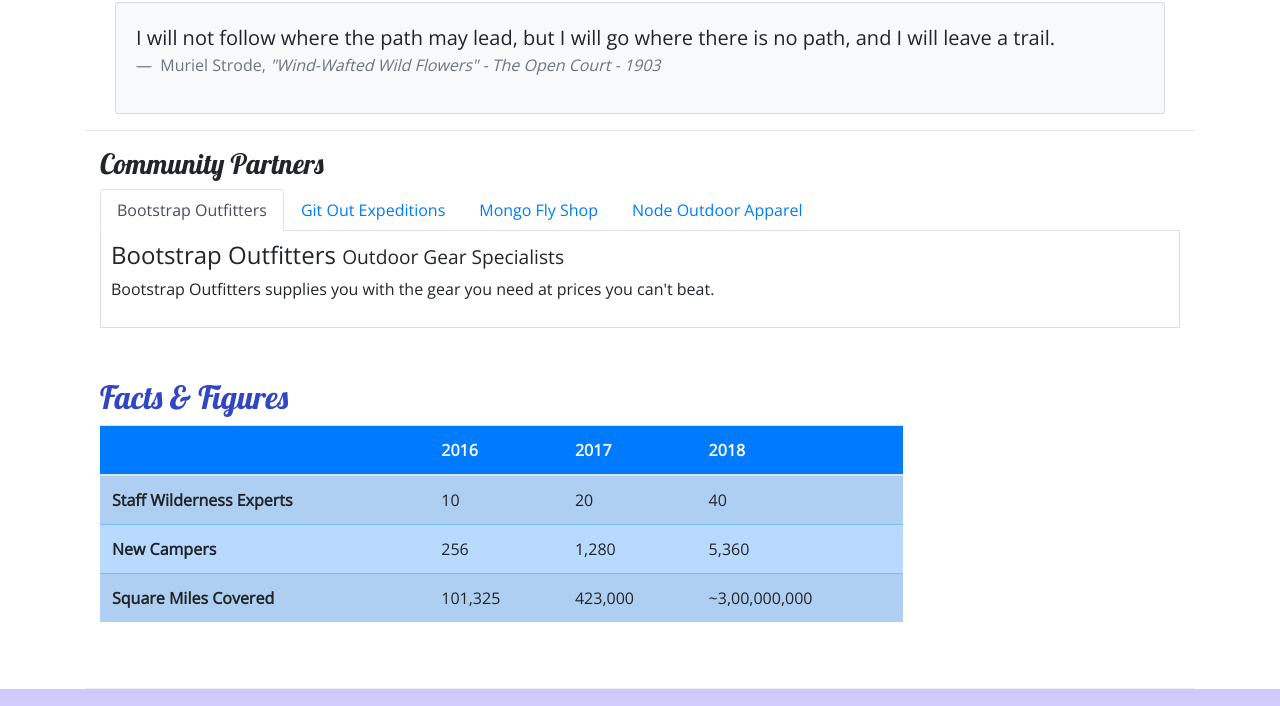
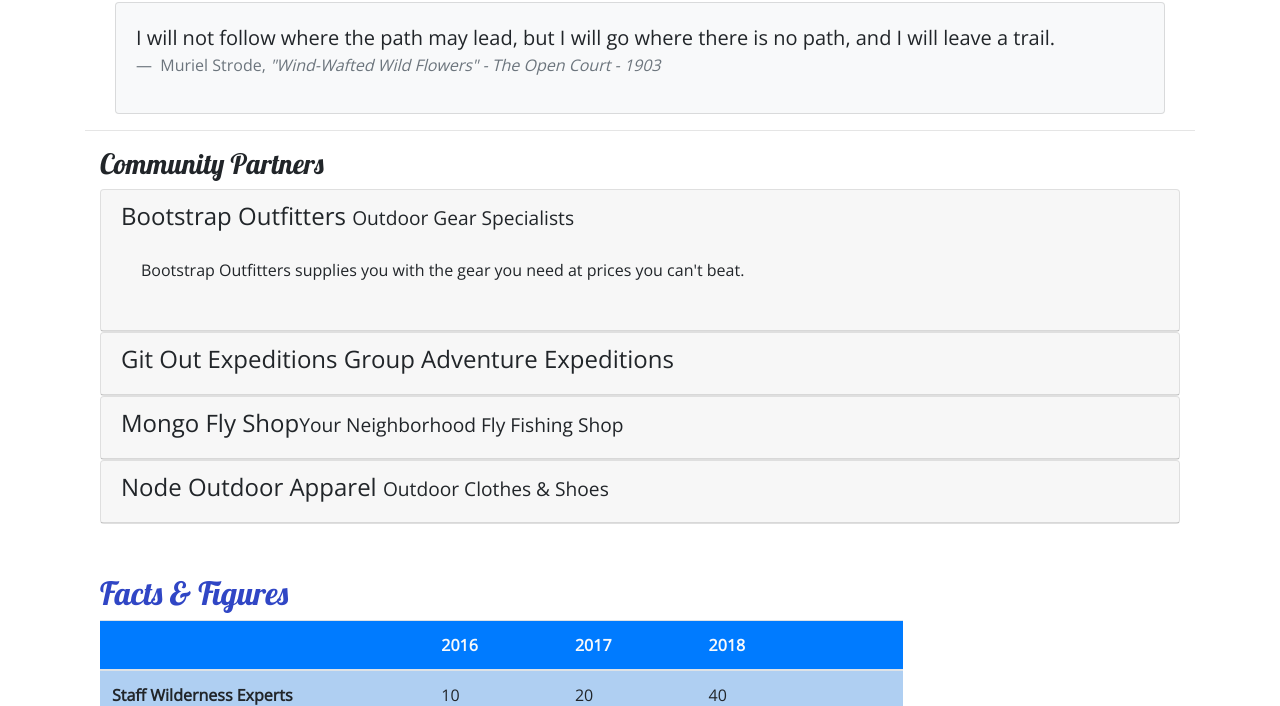
Before and after one commit to lucassnowfall/Nucamp-bootstrap., a website: page aboutus.html in a window 1280 px wide. Shown: the part 715-1421 px from the top of the page. Drawn offline with nearby package versions, Linux system fonts and the light colour scheme.

Commit message:
Accordion Done

```diff
--- a/aboutus.html
+++ b/aboutus.html
@@ -158,66 +158,73 @@
         <div class="row">
           <div class="col">
             <h3>Community Partners</h3>
-            <ul class="nav nav-tabs">
-              <li class="nav-item">
-                <a class="nav-link active" data-toggle="tab" role="tab" href="#bootstrap"
-                  >Bootstrap Outfitters</a>
-              </li>
+            <div id="accordion"">
+              <div class="card">
+                  <div role="tab" class="card-header">
+                    <h4>
+                        <a data-toggle="collapse" data-target="#bootstrap" >Bootstrap Outfitters <small>Outdoor Gear Specialists</a></small>
+                    </h4>
+                    <div class="collapse show" id="bootstrap" data-parent="#accordion">
+                        <div class="card-body">
+                            <p class="d-none d-sm-block">
+                            Bootstrap Outfitters supplies you with the gear you need at
+                            prices you can't beat.
+                            </p>
+                        </div>
+                    </div>
+                  </div>
+              </div>
 
-              <li class="nav-item">
-                <a class="nav-link" data-toggle="tab" role="tab" href="#git"
-                  >Git Out Expeditions</a
-                >
-              </li>
-              <li class="nav-item">
-                <a class="nav-link" data-toggle="tab" role="tab" href="#mongo"
-                  >Mongo Fly Shop</a
-                >
-              </li>
-              <li class="nav-item">
-                <a class="nav-link" data-toggle="tab" role="tab" href="#node"
-                  >Node Outdoor Apparel</a
-                >
-              </li>
-            </ul>
-            <div class="tab-content">
-                <div role="tabpanel" class="tab-pane fade show active" id="bootstrap">
+              <div class="card">
+                <div role="tab" class="card-header">
                     <h4>
-                    Bootstrap Outfitters <small>Outdoor Gear Specialists</small>
+                        <a class="collapsed" data-toggle="collapse" data-target="#git" > Git Out Expeditions <a>Group Adventure Expeditions</a></small>
                     </h4>
-                    <p class="d-none d-sm-block">
-                    Bootstrap Outfitters supplies you with the gear you need at prices
-                    you can't beat.
-                    </p>
+                    <div class="collapse" id="git" data-parent="#accordion">
+                        <div class="card-body">
+                            <p class="d-none d-sm-block">
+                            Join Git Out Expeditions to explore new horizons with a group
+                            of other adventurers!</p>
+                        </div>
+                    </div>
                 </div>
+              </div>
 
-                <div role="tabpanel" class="tab-pane fade" id="git">
+              <div class="card">
+                  <div role="tab" class="card-header">
                     <h4>
-                    Git Out Expeditions <small>Group Adventure Expeditions</small>
+                        <a class="collapsed" data-toggle="collapse" data-target="#mongo" >Mongo Fly Shop<small>Your Neighborhood Fly Fishing Shop</small></a>
                     </h4>
-                    <p class="d-none d-sm-block">
-                    Join Git Out Expeditions to explore new horizons with a group of
-                    other adventurers!
-                    </p>
-                </div>
+                    <div class="collapse" id="mongo" data-parent="#accordion">
+                        <div class="card-body">
+                            <p class="d-none d-sm-block">
+                            Need a new fishing pole, a tacklebox, or flies of all kinds?
+                            Stop by Mongo Fly Shop.
+                            </p>
+                        </div>
+                    </div>
 
-                <div role="tabpanel" class="tab-pane fade" id="mongo">
+                  </div>
+              </div>
+
+              <div class="card">
+                  <div role="tab" class="card-header">
                     <h4>
-                    Mongo Fly Shop <small>Your Neighborhood Fly Fishing Shop</small>
+                       <a class="collapsed" data-toggle="collapse" data-target="#node"> Node Outdoor Apparel <small>Outdoor Clothes & Shoes</small></a>
                     </h4>
-                    <p class="d-none d-sm-block">
-                    Need a new fishing pole, a tacklebox, or flies of all kinds? Stop
-                    by Mongo Fly Shop.
-                    </p>
-                </div>
+                    <div class="collapse" id="node" data-parent="#accordion">
+                        <div class="card-body">
+                            <p class="d-none d-sm-block">
+                            From polar fleeces to swimsuits, hiking boots to waders, a
+                            visit to Node will be sure to get you covered.
+                            </p>
 
-                <div role="tabpanel" class="tab-pane fade" id="node">
-                    <h4>Node Outdoor Apparel <small>Outdoor Clothes & Shoes</small></h4>
-                    <p class="d-none d-sm-block">
-                    From polar fleeces to swimsuits, hiking boots to waders, a visit
-                    to Node will be sure to get you covered.
-                    </p>
-                </div>
+                        </div>
+                    </div>
+
+                  </div>
+              </div>
+
             </div>
           </div>
         </div>
```
